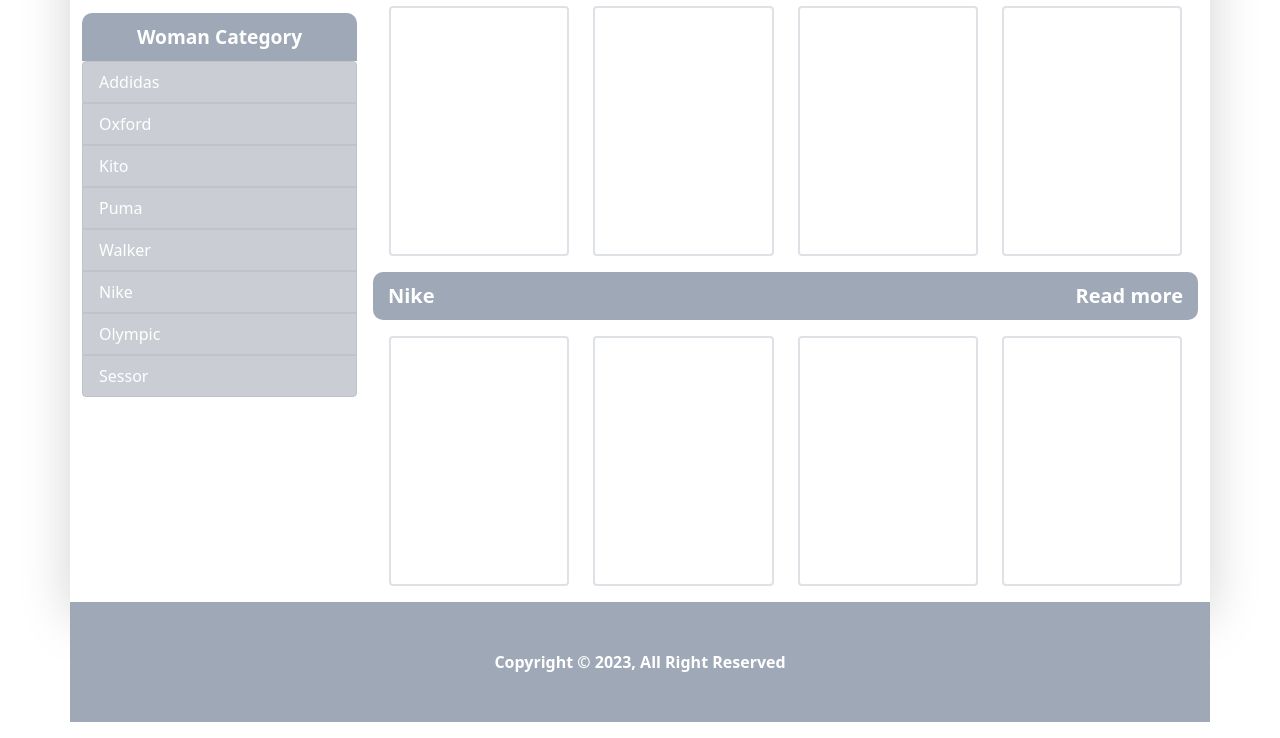
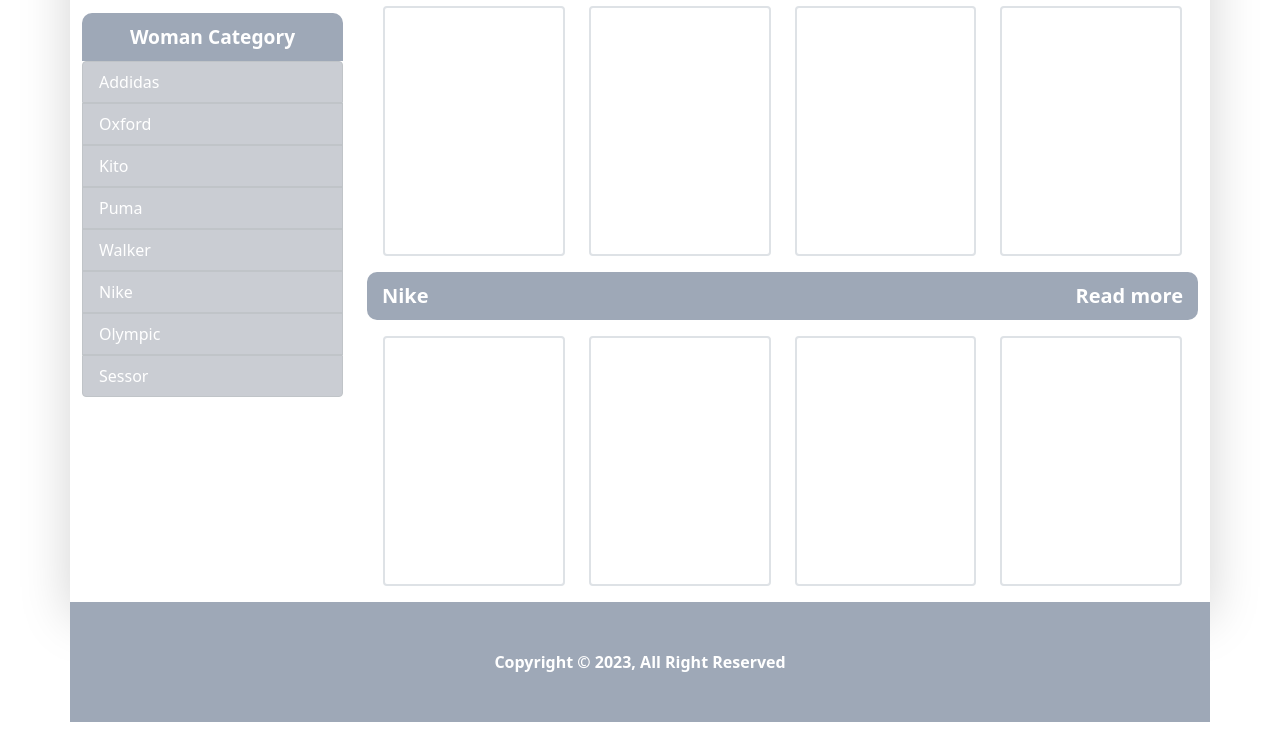
Before and after one commit to toemsamat/ANT-homework-5, a plain HTML site: page index.html in a window 1280 px wide. Shown: the part 576-1314 px from the top of the page. Drawn offline with nearby package versions, Linux system fonts and the light colour scheme.

Commit message:
change flex to row

```diff
--- a/index.html
+++ b/index.html
@@ -112,8 +112,8 @@
       </section>
       <section>
         <div class="container shadow shadow-lg">
-          <div class="d-flex gap-3">
-            <div class="w-25">
+          <div class="row">
+            <div class="col-3">
               <div class="custom-category">
                 <div class="category-header">Man Category</div>
                 <ul class="list-group category-list mb-0">
@@ -141,7 +141,7 @@
                 </ul>
               </div>
             </div>
-            <div class="w-75">
+            <div class="col-9">
               <div class="d-flex justify-content-between brand">
                 <div class="fs-5 fw-bold text-white">Nike</div>
                 <div class="fs-5 fw-bold text-white">Read more</div>
```
